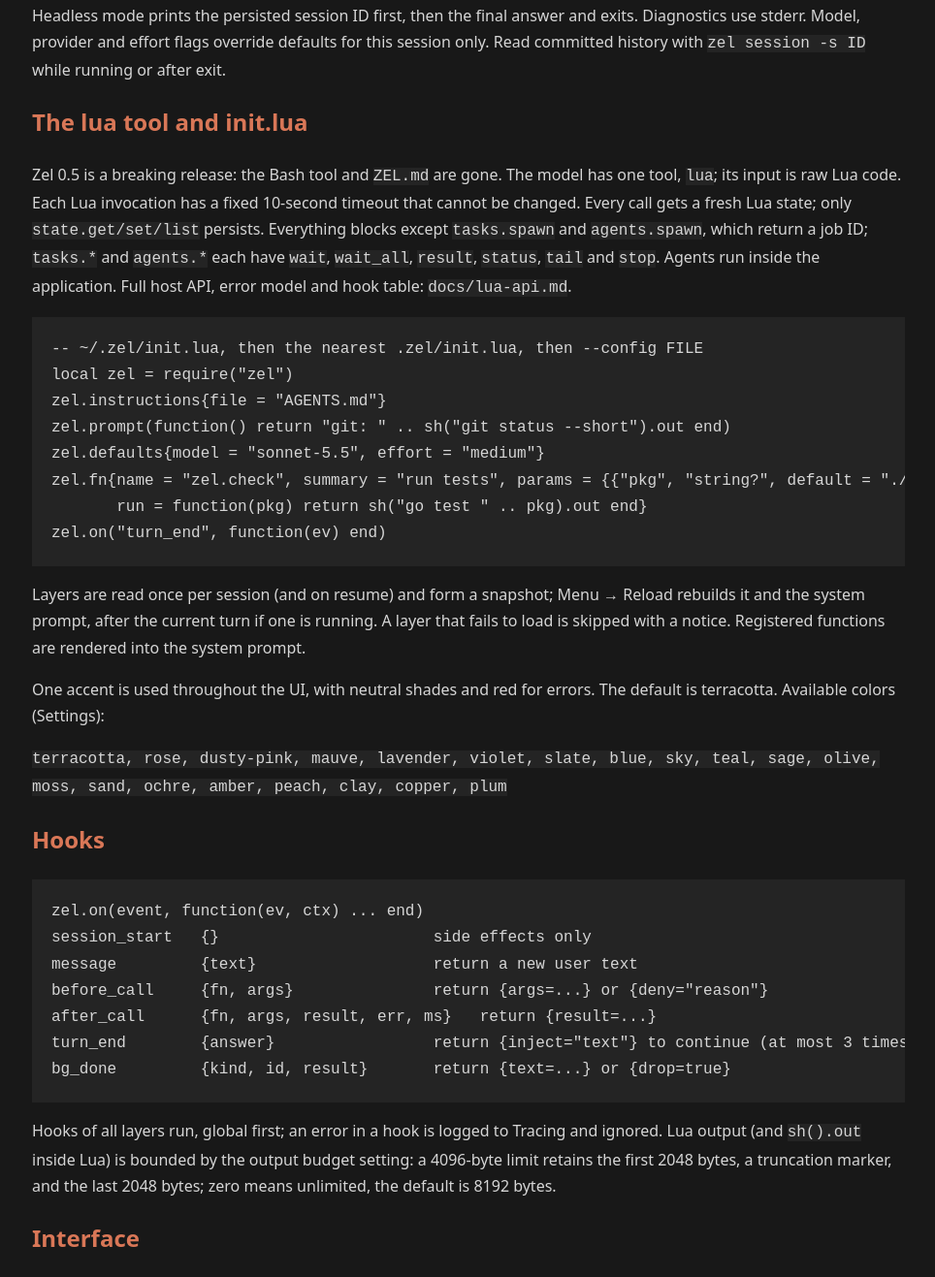
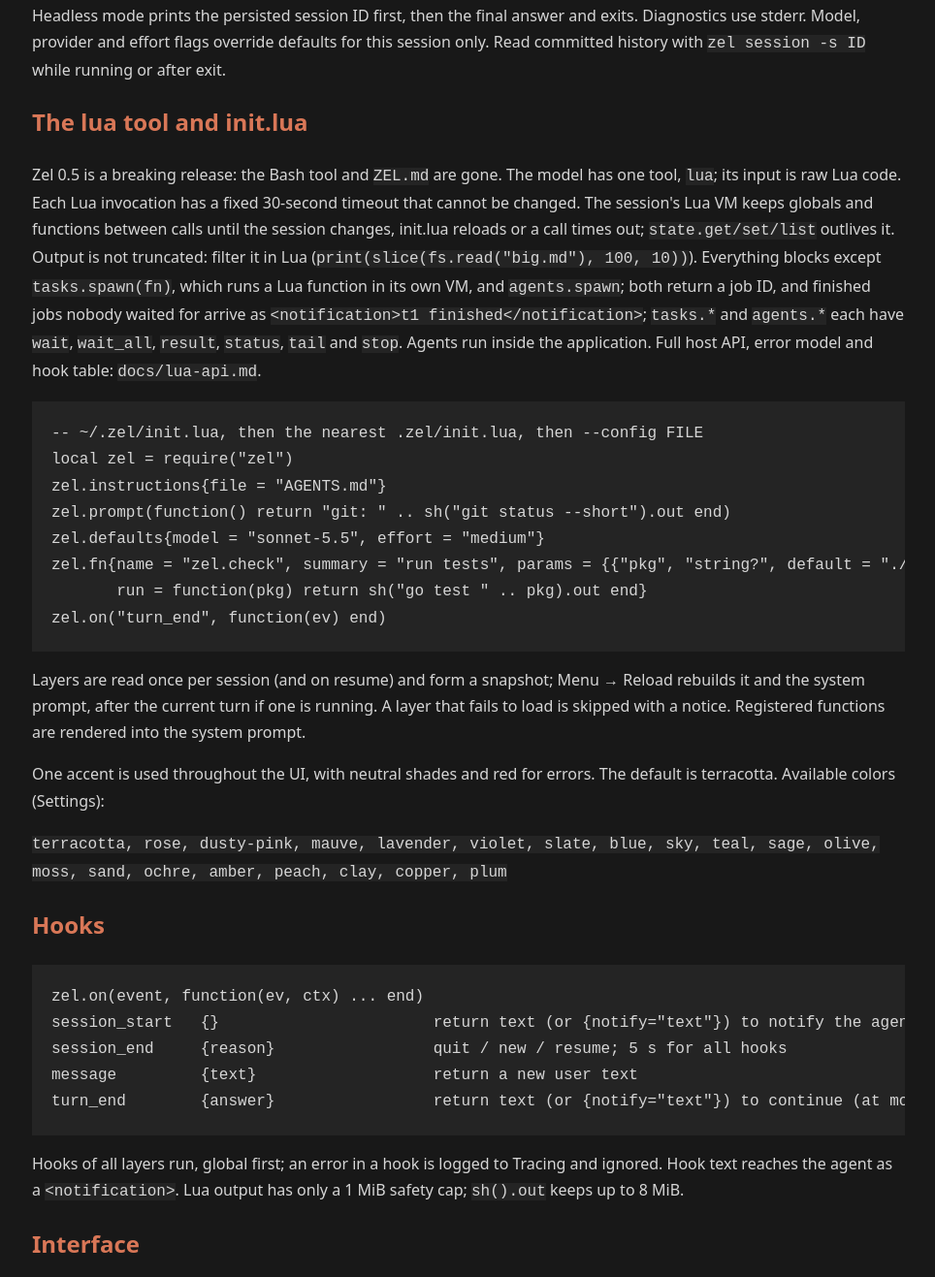
Before and after one commit to ethanhamilthon/zel, a plain HTML site: page docs/API.html in a window 1280 px wide. Shown: the part 760-2077 px from the top of the page at 97% size, without its empty margins (157-1121 px from the left). Drawn offline with Linux system fonts and the light colour scheme.

Commit message:
Docs: 0.5.2 Lua API (persistent VM, 30 s, no output limit, tasks as functions, notifications, hooks)

```diff
--- a/docs/API.html
+++ b/docs/API.html
@@ -21,7 +21,7 @@ zel --help</pre>
 <p>Providers, keys, preferences, defaults, sessions, and tasks live in <code>~/.zel/zel.db</code>. Keys are stored locally, not encrypted. Override the state directory with <code>ZEL_HOME</code>. Zel does not load or migrate old Dashy data. Manage preferences in Settings and providers in Providers. Model-list failures can be retried or bypassed through manual entry.</p>
 <p>Headless mode prints the persisted session ID first, then the final answer and exits. Diagnostics use stderr. Model, provider and effort flags override defaults for this session only. Read committed history with <code>zel session -s ID</code> while running or after exit.</p>
 <h2 id="instructions">The lua tool and init.lua</h2>
-<p>Zel 0.5 is a breaking release: the Bash tool and <code>ZEL.md</code> are gone. The model has one tool, <code>lua</code>; its input is raw Lua code. Each Lua invocation has a fixed 10-second timeout that cannot be changed. Every call gets a fresh Lua state; only <code>state.get/set/list</code> persists. Everything blocks except <code>tasks.spawn</code> and <code>agents.spawn</code>, which return a job ID; <code>tasks.*</code> and <code>agents.*</code> each have <code>wait</code>, <code>wait_all</code>, <code>result</code>, <code>status</code>, <code>tail</code> and <code>stop</code>. Agents run inside the application. Full host API, error model and hook table: <code>docs/lua-api.md</code>.</p>
+<p>Zel 0.5 is a breaking release: the Bash tool and <code>ZEL.md</code> are gone. The model has one tool, <code>lua</code>; its input is raw Lua code. Each Lua invocation has a fixed 30-second timeout that cannot be changed. The session's Lua VM keeps globals and functions between calls until the session changes, init.lua reloads or a call times out; <code>state.get/set/list</code> outlives it. Output is not truncated: filter it in Lua (<code>print(slice(fs.read("big.md"), 100, 10))</code>). Everything blocks except <code>tasks.spawn(fn)</code>, which runs a Lua function in its own VM, and <code>agents.spawn</code>; both return a job ID, and finished jobs nobody waited for arrive as <code>&lt;notification&gt;t1 finished&lt;/notification&gt;</code>; <code>tasks.*</code> and <code>agents.*</code> each have <code>wait</code>, <code>wait_all</code>, <code>result</code>, <code>status</code>, <code>tail</code> and <code>stop</code>. Agents run inside the application. Full host API, error model and hook table: <code>docs/lua-api.md</code>.</p>
 <pre>-- ~/.zel/init.lua, then the nearest .zel/init.lua, then --config FILE
 local zel = require("zel")
 zel.instructions{file = "AGENTS.md"}
@@ -35,13 +35,11 @@ zel.on("turn_end", function(ev) end)</pre>
 <p><code>terracotta, rose, dusty-pink, mauve, lavender, violet, slate, blue, sky, teal, sage, olive, moss, sand, ochre, amber, peach, clay, copper, plum</code></p>
 <h2 id="hooks">Hooks</h2>
 <pre>zel.on(event, function(ev, ctx) ... end)
-session_start   {}                       side effects only
+session_start   {}                       return text (or {notify="text"}) to notify the agent
+session_end     {reason}                 quit / new / resume; 5 s for all hooks
 message         {text}                   return a new user text
-before_call     {fn, args}               return {args=...} or {deny="reason"}
-after_call      {fn, args, result, err, ms}   return {result=...}
-turn_end        {answer}                 return {inject="text"} to continue (at most 3 times per turn)
-bg_done         {kind, id, result}       return {text=...} or {drop=true}</pre>
-<p>Hooks of all layers run, global first; an error in a hook is logged to Tracing and ignored. Lua output (and <code>sh().out</code> inside Lua) is bounded by the output budget setting: a 4096-byte limit retains the first 2048 bytes, a truncation marker, and the last 2048 bytes; zero means unlimited, the default is 8192 bytes.</p>
+turn_end        {answer}                 return text (or {notify="text"}) to continue (at most 3 times per turn)</pre>
+<p>Hooks of all layers run, global first; an error in a hook is logged to Tracing and ignored. Hook text reaches the agent as a <code>&lt;notification&gt;</code>. Lua output has only a 1 MiB safety cap; <code>sh().out</code> keeps up to 8 MiB.</p>
 <h2 id="ui">Interface</h2>
 <table><tr><th>Shortcut</th><th>Action</th></tr><tr><td>Ctrl+K</td><td>Menu</td></tr><tr><td>Ctrl+M</td><td>Models</td></tr><tr><td>Ctrl+R</td><td>Resume</td></tr><tr><td>Ctrl+I</td><td>Info</td></tr><tr><td>Ctrl+T</td><td>Tracing</td></tr><tr><td>Ctrl+F</td><td>Files</td></tr><tr><td>Ctrl+Q</td><td>Save and quit</td></tr><tr><td>Ctrl+Y</td><td>Copy the last answer as plain text (also in Menu)</td></tr><tr><td>Ctrl+D</td><td>Stop the active turn (does not exit)</td></tr><tr><td>Ctrl+E</td><td>External draft editor</td></tr></table>
 <p>Ctrl+M and Ctrl+I require Kitty keyboard protocol support; otherwise use Menu. Chat contains only user messages, answers, and the working indicator. Tracing shows everything else. Search accepts <code>:user text</code>, <code>:lua text</code>, and all displayed entry types.</p>
```
Also changed, not shown: internal/cli/help.txt, 4 other files.
